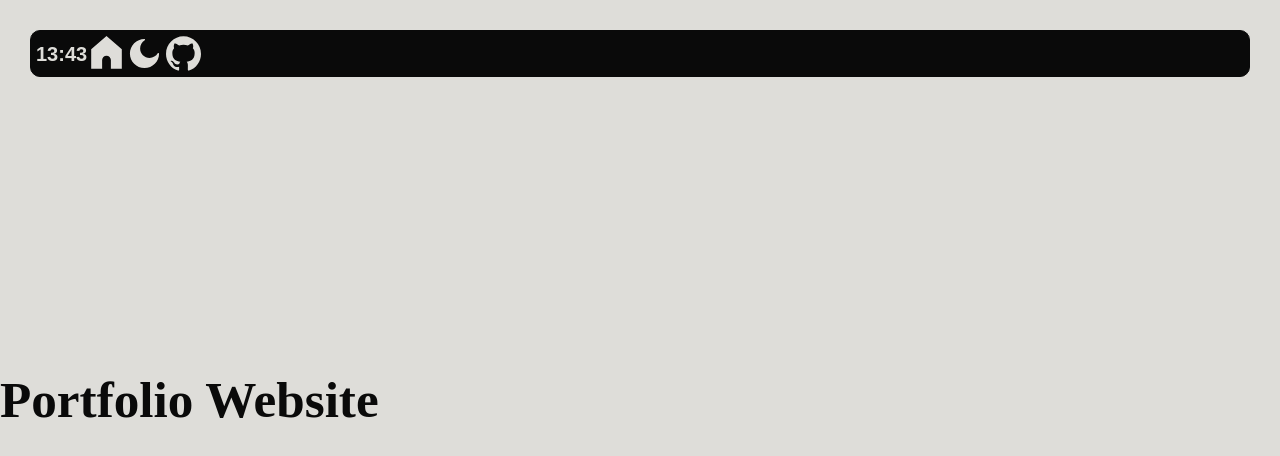
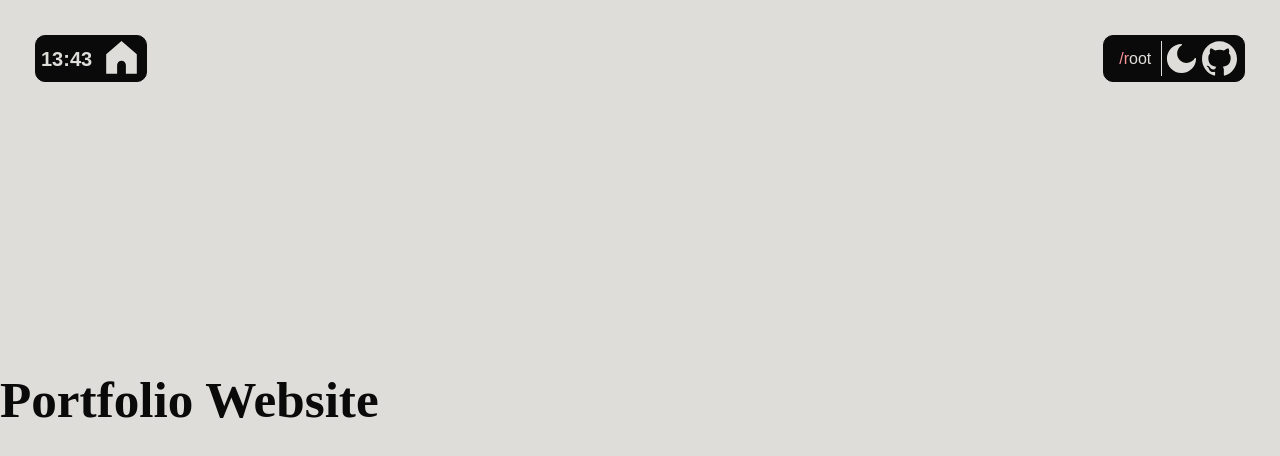
Before and after one commit to Alkonosttt/alkonosttt.github.io, a React (Vite) app: page / in a window 1280 px wide. Shown: the top 456 px of the page. Built offline with nearby package versions, Linux system fonts and the light colour scheme; a web font is replaced by a local one.

Commit message:
Added the first-letter effect to the navigationSpan, fixed the class and id names for consistency

```diff
--- a/src/App.css
+++ b/src/App.css
@@ -28,6 +28,6 @@ h1, h2, h3, h4 {
   font-family: "IM Fell English SC", serif;
 }
 
-p {
+p, span {
   font-family: "Sono", sans-serif;
 }
--- a/src/components/Clock.css
+++ b/src/components/Clock.css
@@ -14,4 +14,5 @@
     font-family: "Sono", sans-serif;
     font-weight: bold;
     font-size: 20px;
+    padding-right: 10px;
 }
--- a/src/components/TopBar.css
+++ b/src/components/TopBar.css
@@ -1,4 +1,4 @@
-.headerContainer {
+#headerContainer {
     position: fixed;
     top: 0;
     left: 0;
@@ -8,19 +8,27 @@
     justify-content: space-between;
     margin: 30px;
     padding: 5px;
-    border-radius: 10px;
     overflow: hidden;
-    background-color: #0a0a0a;
-    border: solid 1px #0a0a0a;
 }
 /* when the dark mode is on */
-.dark .headerContainer {
+.dark #topBarRight, .dark #topBarLeft {
     border: solid 1px #DEDDD9;
 }
 
+#topBarRight, #topBarLeft {
+    display: flex;
+    flex-direction: row;
+    padding: 5px;
+    background-color: #0a0a0a;
+    border: solid 1px #0a0a0a;
+    border-radius: 10px;
+}
 
-.TopBar {
+
+#topBar {
     display: flex;
+    width: 100%;
+    justify-content: space-between;
 }
 
 #themeSwitcher {
@@ -53,6 +61,23 @@
     cursor: pointer;
 }
 
+#navigationSpanWrapper {
+    display: flex;
+    flex-direction: column;
+    justify-content: center;
+    padding-left: 10px;
+    padding-right: 10px;
+    border-right: 1px solid #DEDDD9;
+}
+
+#navigationSpan {
+    color: #DEDDD9;
+}
+
+#navigationSpan::first-letter {
+    color: #fa9599;
+}
+
 #githubLink {
     background-color: #DEDDD9;
     -webkit-mask: url("/public/images/technologies/github.svg") no-repeat center;
--- a/src/components/TopBar.tsx
+++ b/src/components/TopBar.tsx
@@ -24,14 +24,24 @@ const TopBar: React.FC<TopBarProps> = () => {
     return (
         // clock <Clock/>
         // home button #home
+        // a span that says the name of the current page,
+        // TODO: replace it depending on the active page ^^^
+
         // a button to switch between the light and dark mode #themeSwitcher
         // a button with a link to GitHub #githubLink
-        <div className="headerContainer">
-            <header className="TopBar">
-                <Clock/>
-                <button id="home" />
-                <button id="themeSwitcher" onClick={() => setTheme(theme === 'dark' ? 'light' : 'dark')}/>
-                <button id="githubLink" onClick={githubLink}/>
+        <div id="headerContainer">
+            <header id="topBar">
+                <div id="topBarLeft">
+                    <Clock/>
+                    <button id="home" />
+                </div>
+                <div id="topBarRight">
+                    <div id="navigationSpanWrapper">
+                        <span id="navigationSpan">/root</span>
+                    </div>
+                    <button id="themeSwitcher" onClick={() => setTheme(theme === 'dark' ? 'light' : 'dark')}/>
+                    <button id="githubLink" onClick={githubLink}/>
+                </div>
             </header>
         </div>
     );
```
